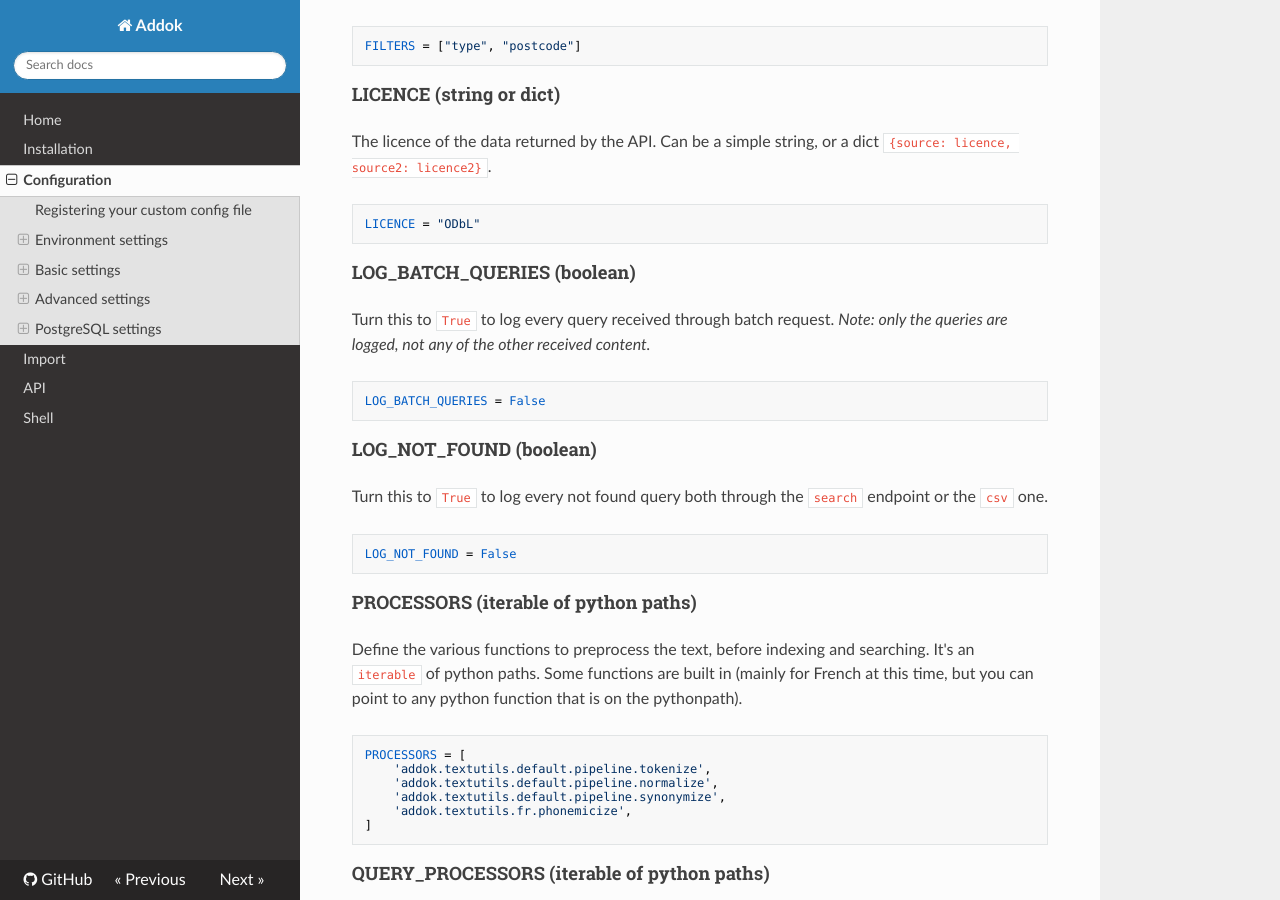
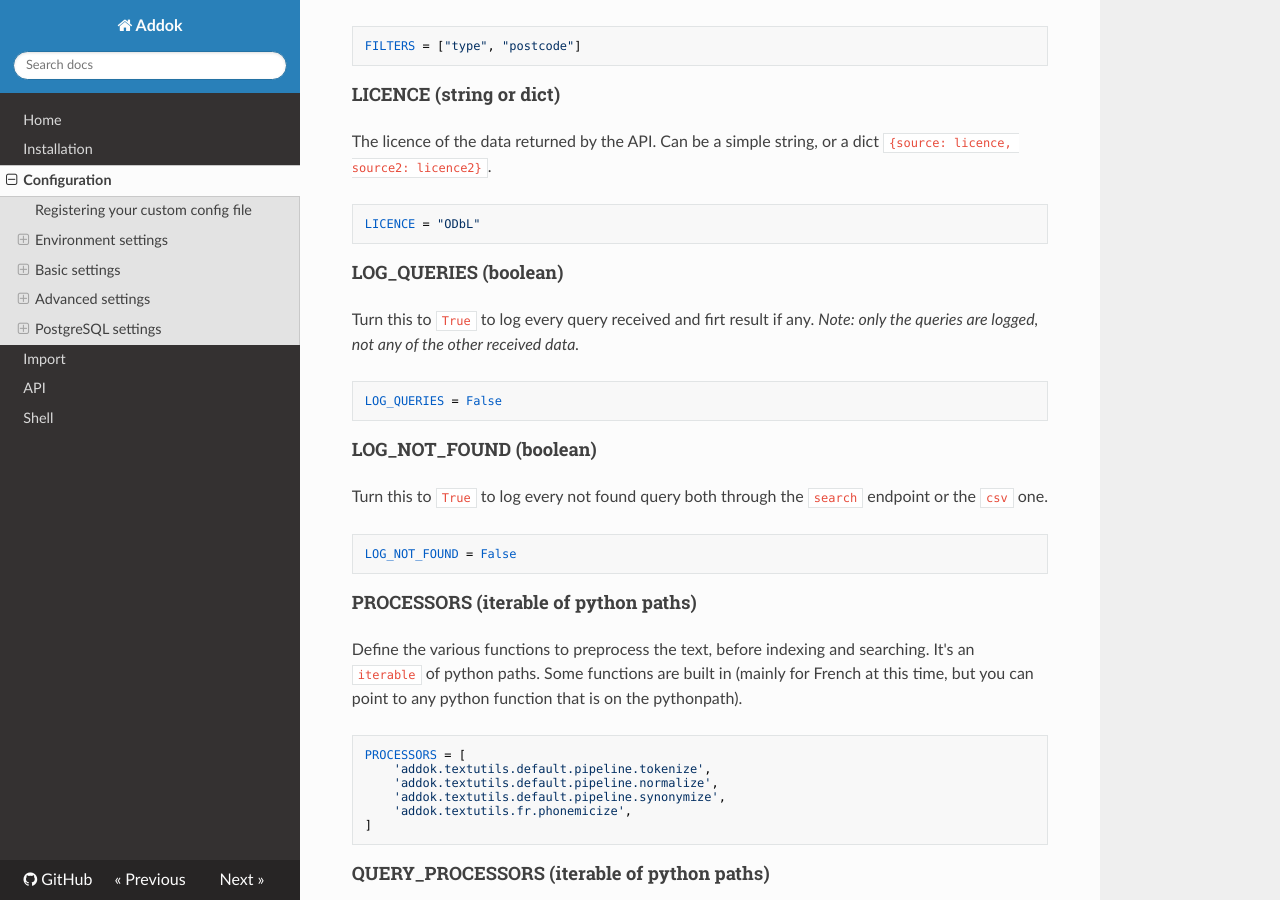
Before and after one commit to addok/addok, an MkDocs documentation site: the page built from docs/config.md, in a window 1280 px wide and 900 px high, scrolled down 1698 px. Built offline with MkDocs 1.6.1, drawn with Linux system fonts in a browser that asks for light colours; nearby versions of some CDN libraries; old or Windows-style settings are respelled for this version of MkDocs.

Commit message:
Also log query results and not only on batch (fix #54)

```diff
--- a/docs/config.md
+++ b/docs/config.md
@@ -77,11 +77,11 @@ The licence of the data returned by the API. Can be a simple string, or a dict
 
     LICENCE = "ODbL"
 
-#### LOG_BATCH_QUERIES (boolean)
-Turn this to `True` to log every query received through batch request. *Note:
-only the queries are logged, not any of the other received content.*
+#### LOG_QUERIES (boolean)
+Turn this to `True` to log every query received and firt result if any. *Note:
+only the queries are logged, not any of the other received data.*
 
-    LOG_BATCH_QUERIES = False
+    LOG_QUERIES = False
 
 #### LOG_NOT_FOUND (boolean)
 Turn this to `True` to log every not found query both through the `search`
```
Also changed, not shown: 2 other files.
